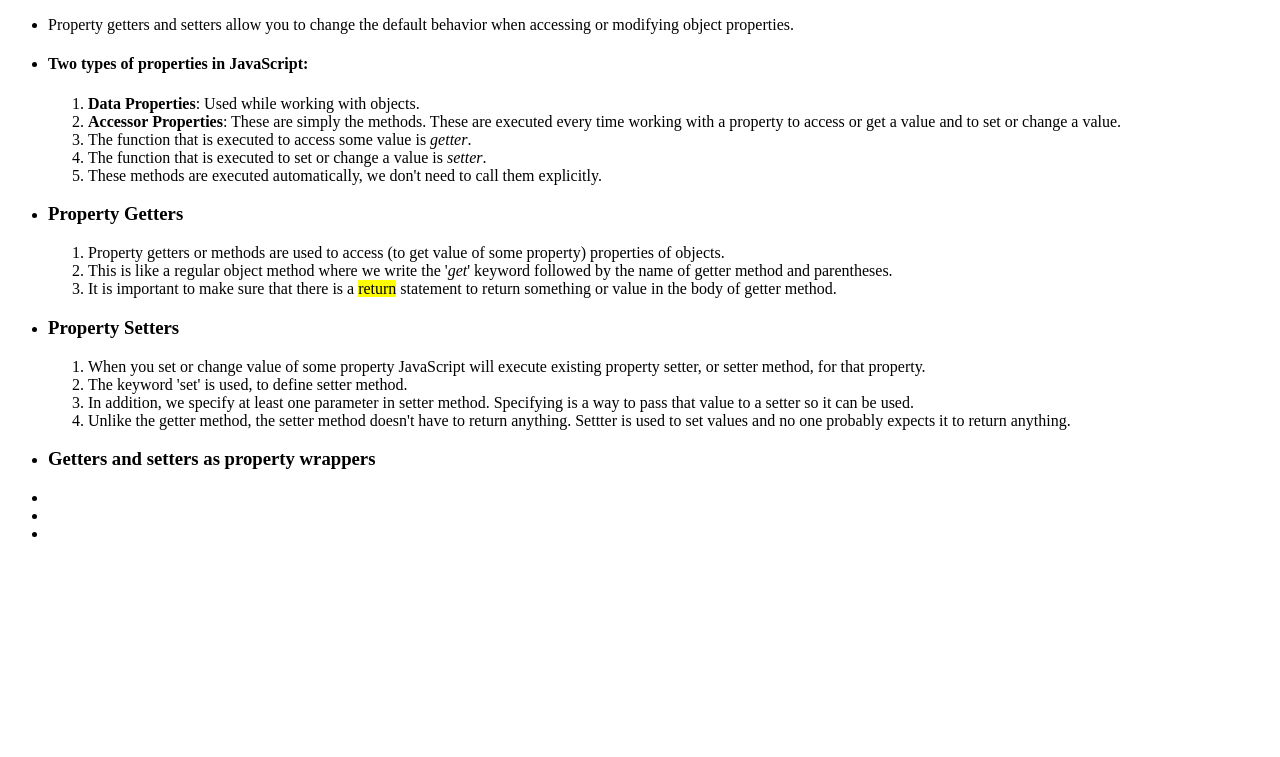
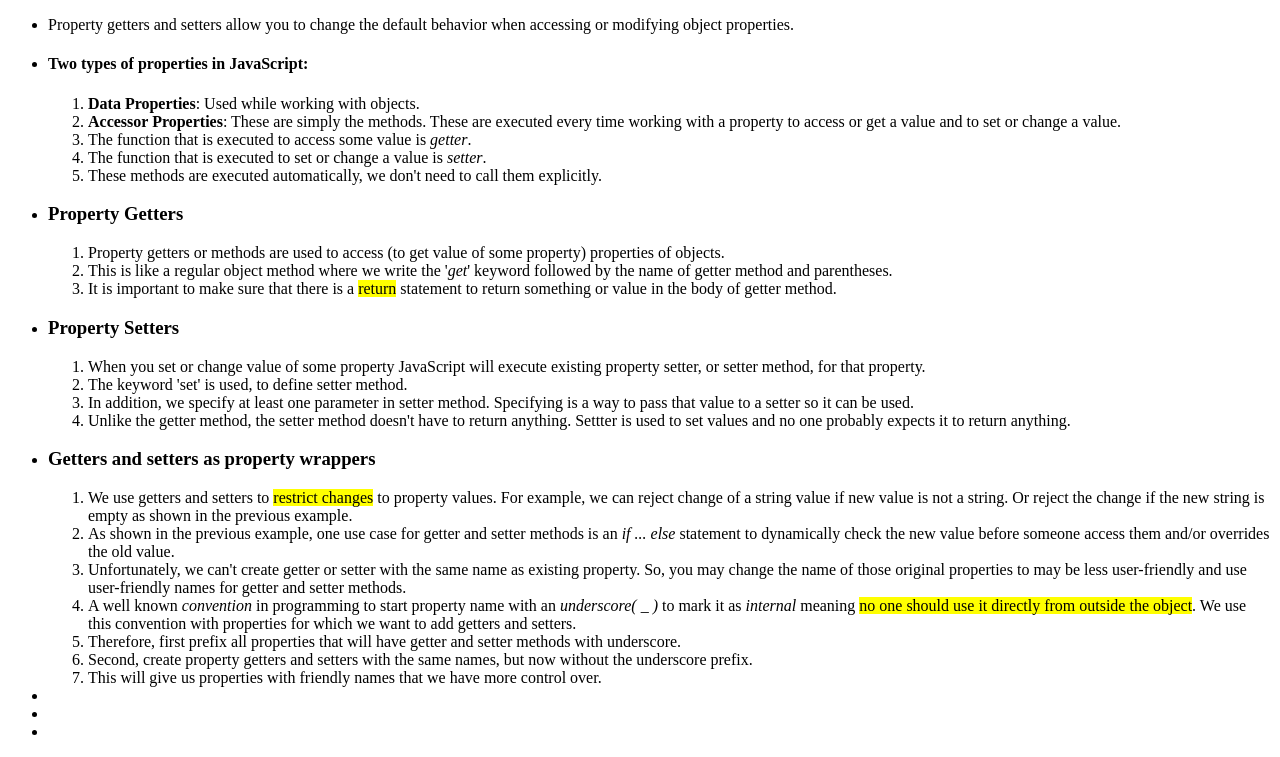
Before and after one commit to yugmani/alex-getters-setters, a website: page index.html in a window 1280 px wide. Shown: the part 91-848 px from the top of the page. Before the commit the page ends 800 px from the top, so only its background shows below. Drawn offline with Linux system fonts and the light colour scheme.

Commit message:
getters and setters as property wrappers

```diff
--- a/index.html
+++ b/index.html
@@ -74,6 +74,46 @@
       </li>
       <li>
         <h3>Getters and setters as property wrappers</h3>
+        <ol>
+          <li>
+            We use getters and setters to <mark>restrict changes</mark> to
+            property values. For example, we can reject change of a string value
+            if new value is not a string. Or reject the change if the new string
+            is empty as shown in the previous example.
+          </li>
+          <li>
+            As shown in the previous example, one use case for getter and setter
+            methods is an <em>if ... else</em> statement to dynamically check
+            the new value before someone access them and/or overrides the old
+            value.
+          </li>
+          <li>
+            Unfortunately, we can't create getter or setter with the same name
+            as existing property. So, you may change the name of those original
+            properties to may be less user-friendly and use user-friendly names
+            for getter and setter methods.
+          </li>
+          <li>
+            A well known <em>convention</em> in programming to start property
+            name with an <em>underscore( _ )</em> to mark it as
+            <em>internal</em> meaning
+            <mark>no one should use it directly from outside the object</mark>.
+            We use this convention with properties for which we want to add
+            getters and setters.
+          </li>
+          <li>
+            Therefore, first prefix all properties that will have getter and
+            setter methods with underscore.
+          </li>
+          <li>
+            Second, create property getters and setters with the same names, but
+            now without the underscore prefix.
+          </li>
+          <li>
+            This will give us properties with friendly names that we have more
+            control over.
+          </li>
+        </ol>
       </li>
       <li></li>
       <li></li>
```
Also changed, not shown: index.js (+75 -0 lines).
